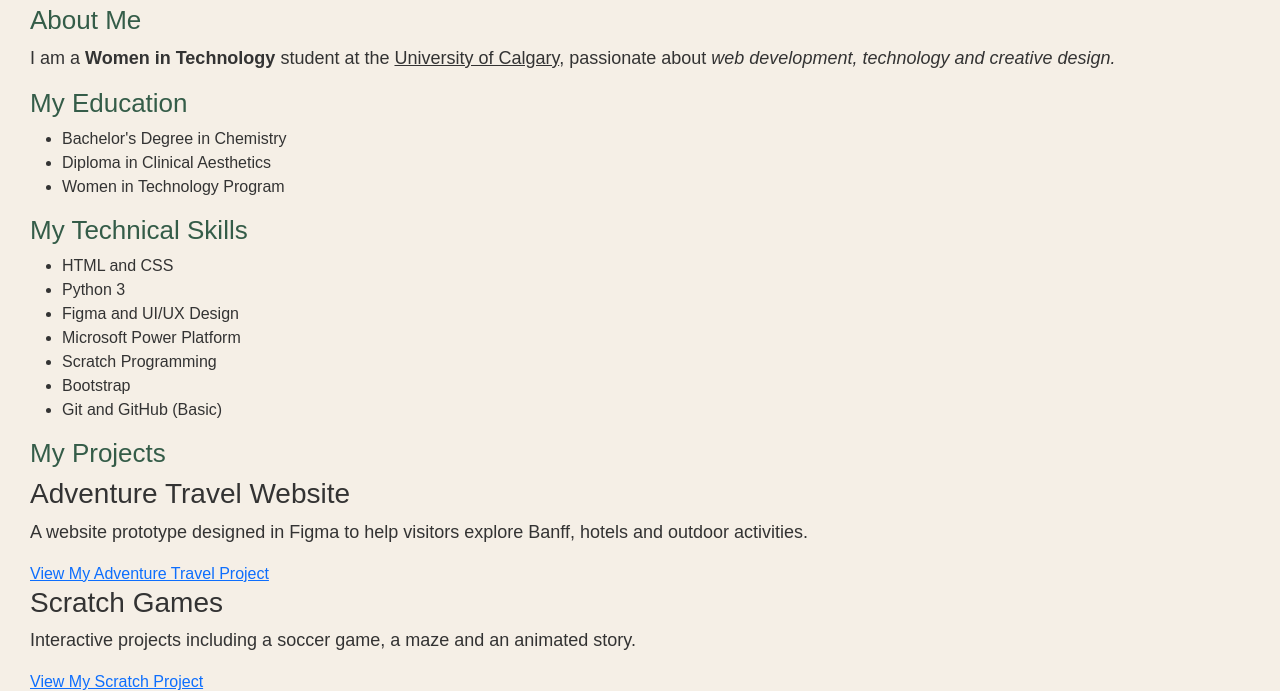
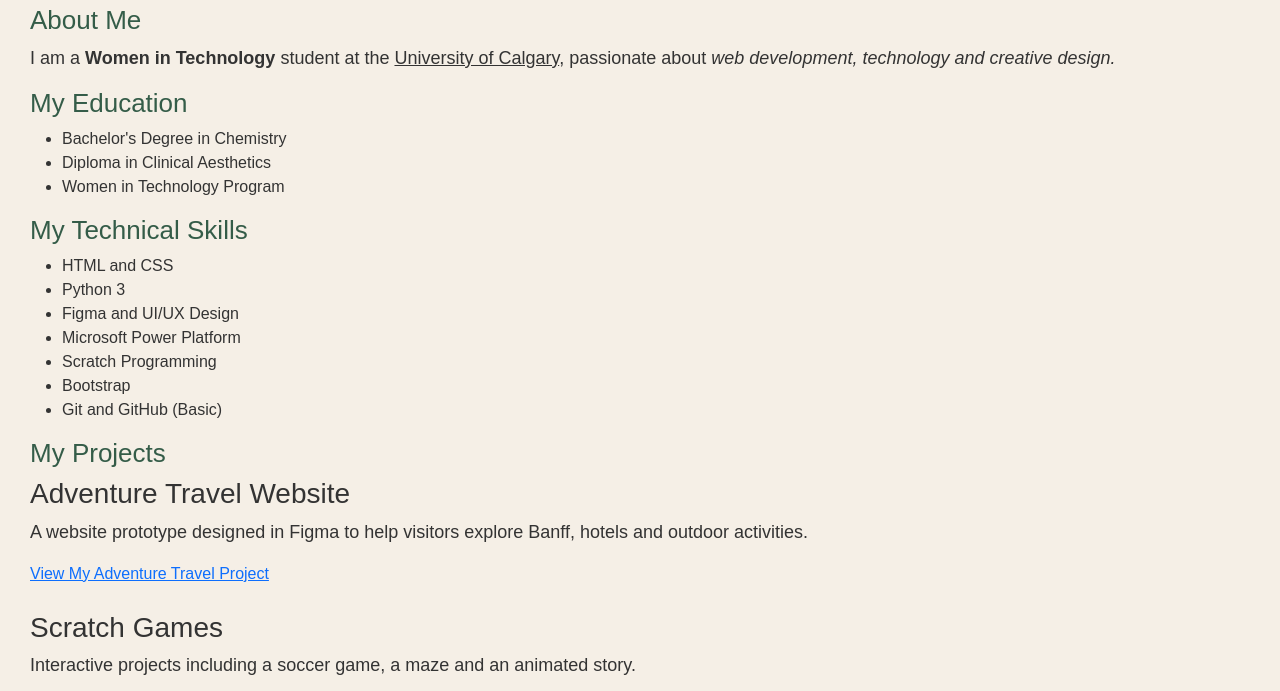
Before and after one commit to Baraah2026/Assignment5, a plain HTML site: page index.html in a window 1280 px wide. Shown: the part 115-806 px from the top of the page. Drawn offline with nearby package versions, Linux system fonts and the light colour scheme.

Commit message:
Add files via upload

```diff
--- a/index.html
+++ b/index.html
@@ -49,7 +49,7 @@
     to help visitors explore Banff, hotels
     and outdoor activities.
 </p>
-<a href="https://www.figma.com/proto/k4XdqfZ0hWpM97Flh6SlTA/Adventure-Travel?node-id=19-22&p=f&t=PaJ5fiIqN959cK5K-1&scaling=scale-down&content-scaling=fixed&page-id=0%3A1&starting-point-node-id=19%3A22" target="_blank">
+<a class="project-link"href="https://www.figma.com/proto/k4XdqfZ0hWpM97Flh6SlTA/Adventure-Travel?node-id=19-22&p=f&t=PaJ5fiIqN959cK5K-1&scaling=scale-down&content-scaling=fixed&page-id=0%3A1&starting-point-node-id=19%3A22" target="_blank">
     View My Adventure Travel Project
     </a>
 
@@ -58,7 +58,7 @@
     Interactive projects including a soccer
     game, a maze and an animated story.
 </p>
-<a href="https://scratch.mit.edu/projects/1398588947" target="_blank">
+<a class="project-link"href="https://scratch.mit.edu/projects/1398588947" target="_blank">
     View My Scratch Project
 </a>
 <h3>Personal Portfolio</h3>
--- a/style.css
+++ b/style.css
@@ -47,3 +47,7 @@ p {
     height: auto;
     border-radius: 8px;
 }
+.project-link {
+    display: inline-block;
+    margin-bottom: 25px;
+}
```
